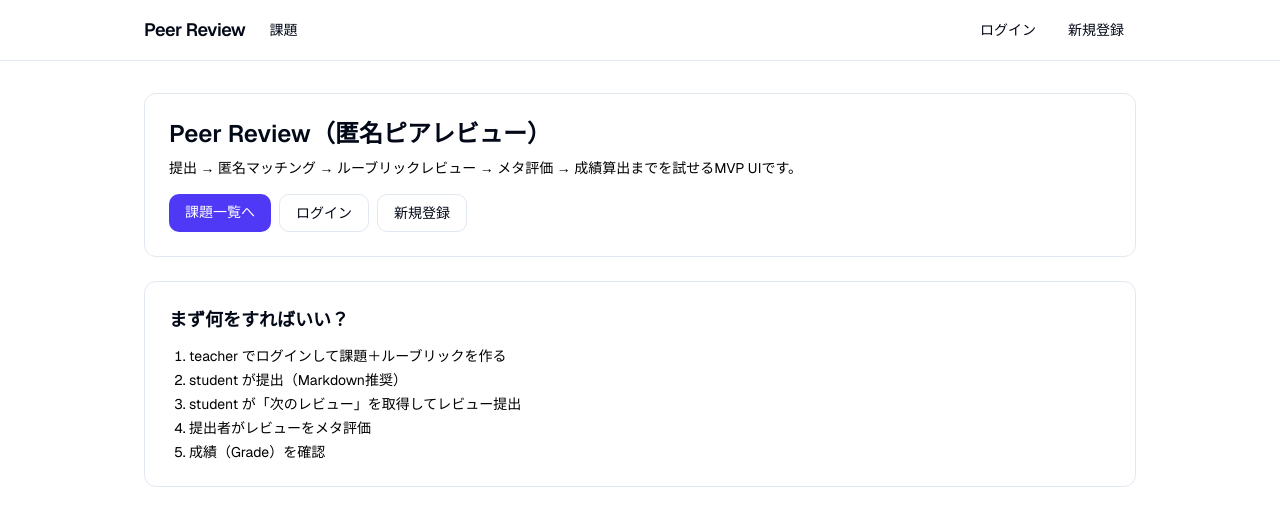
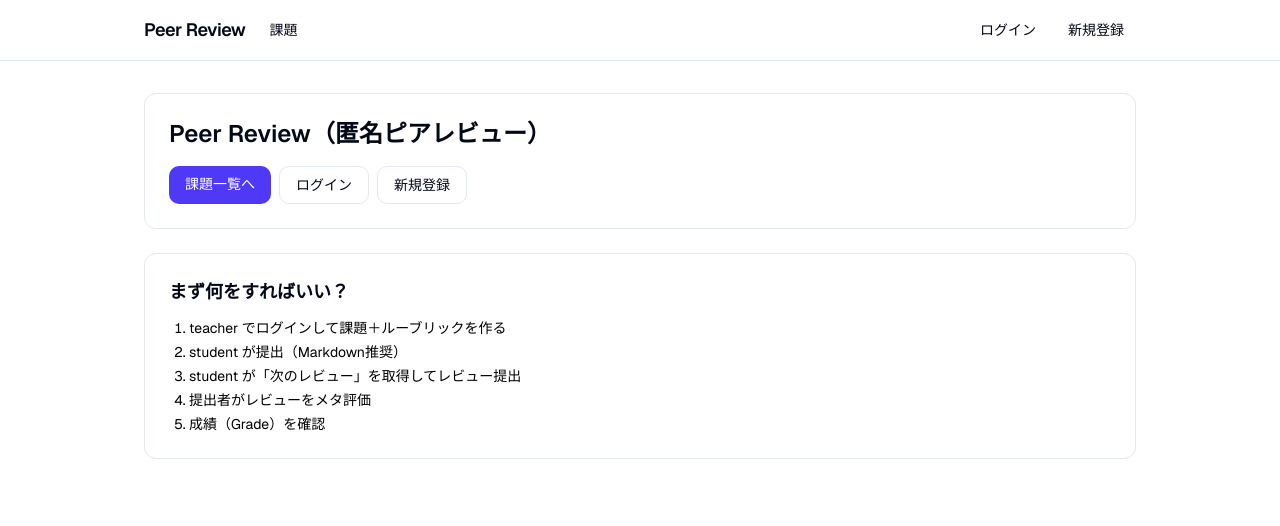
Before and after one commit to TUT-StudyClub/peer_review, a Next.js app in the folder frontend/: page /start in a window 1280 px wide. Shown: the top 526 px of the page. Built offline with nearby package versions, Linux system fonts and the light colour scheme; no server answers.

Commit message:
fix: 冒頭の文章を消す

```diff
--- a/frontend/src/app/start/page.tsx
+++ b/frontend/src/app/start/page.tsx
@@ -5,9 +5,6 @@ export default function StartPage() {
         <div className="space-y-6">
             <div className="rounded-xl border bg-white p-6">
                 <h1 className="text-2xl font-semibold">Peer Review（匿名ピアレビュー）</h1>
-                <p className="mt-2 text-sm text-black">
-                    提出 → 匿名マッチング → ルーブリックレビュー → メタ評価 → 成績算出までを試せるMVP UIです。
-                </p>
                 <div className="mt-4 flex flex-wrap gap-2">
                     <Link
                         href="/assignments"
```
